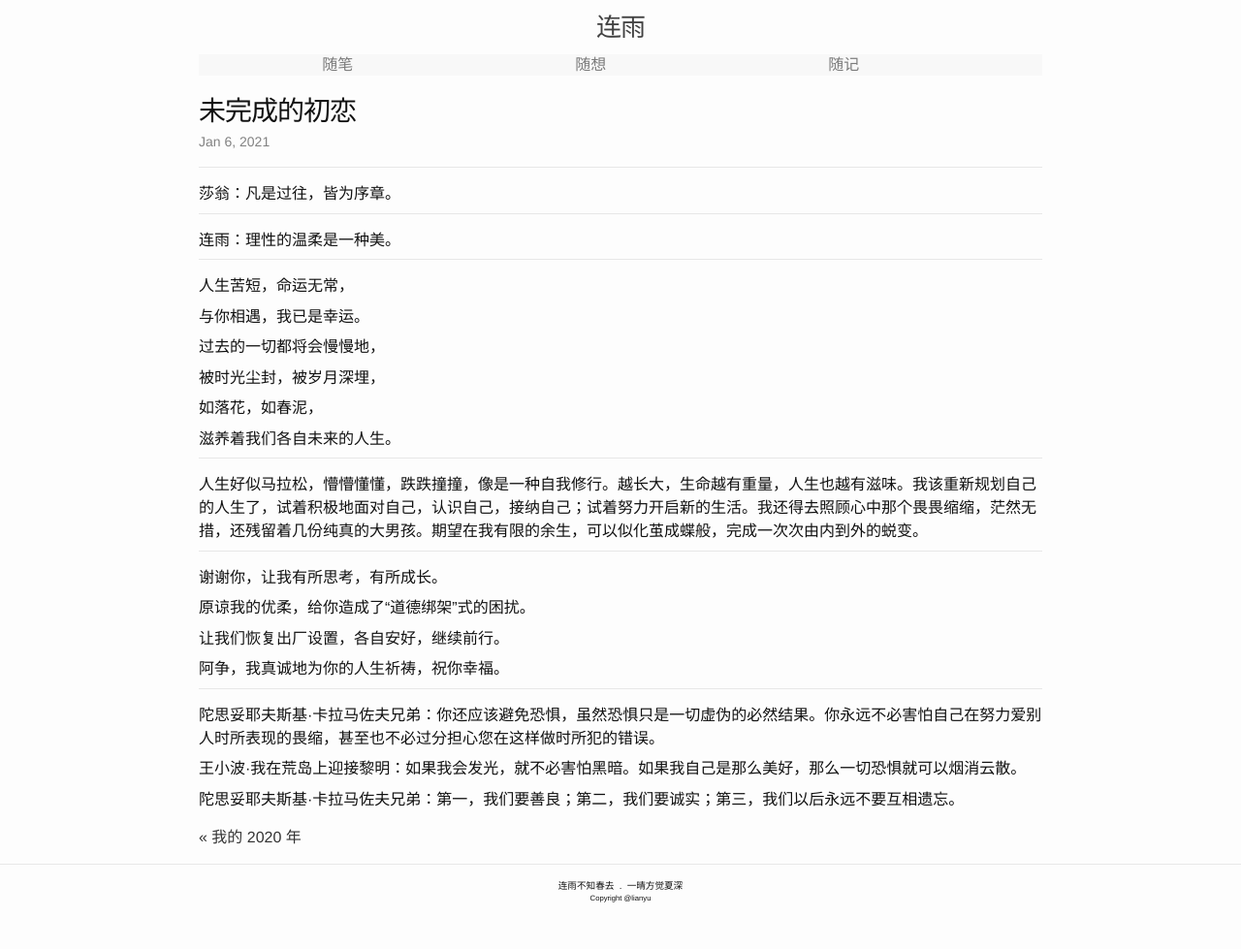
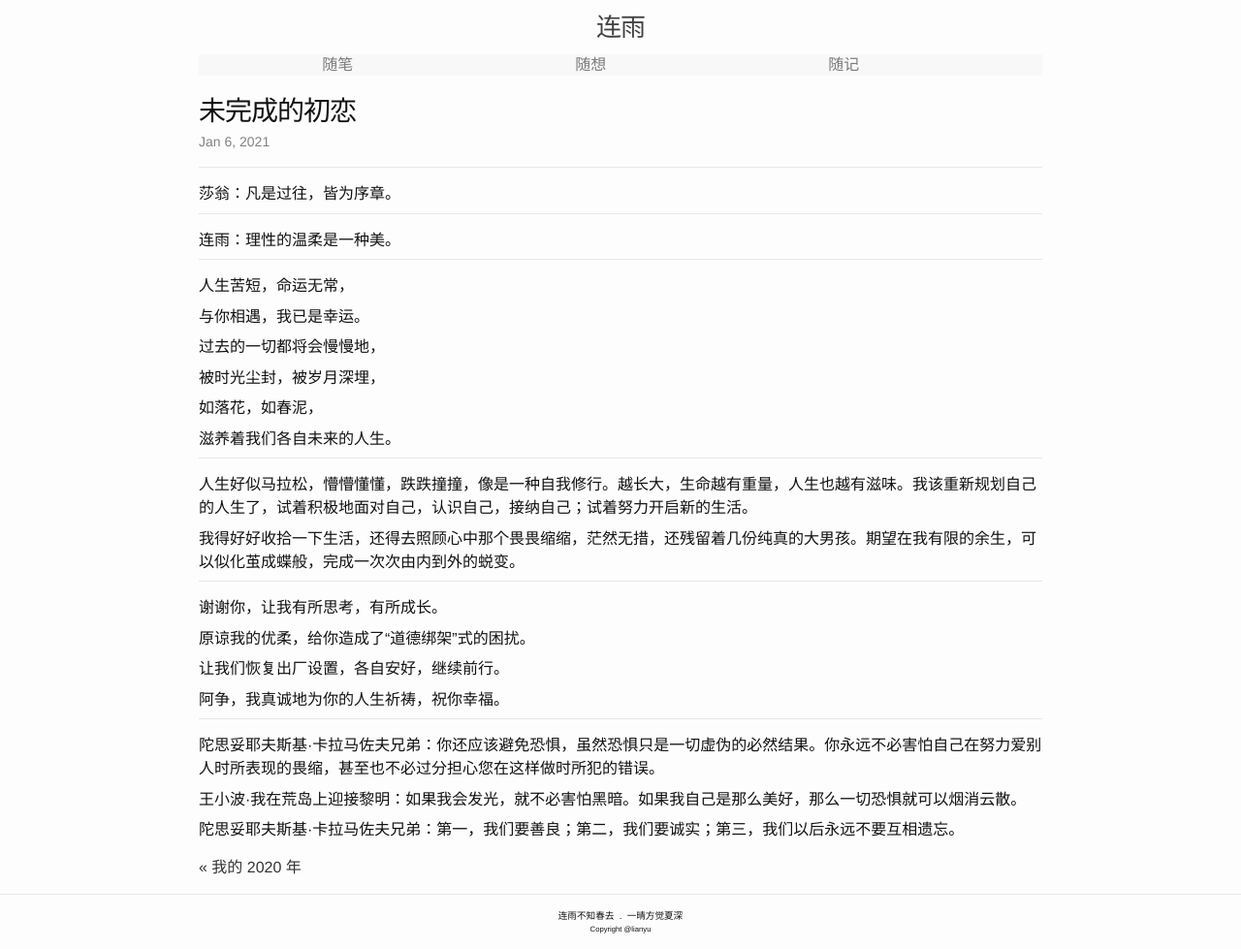
Before and after one commit to lianyu1115/lianyu, a Jekyll site: the page built from _journals/2021-01-06-未完成的初恋.md, in a window 1280 px wide. Shown: the whole page at 97% size. Built offline with Jekyll 4.4.1, drawn with Linux system fonts in a browser that asks for light colours; before the commit the page ends 948 px from its top, so only the background shows below that.

Commit message:
Update 2021-01-06-未完成的初恋.md

```diff
--- a/_journals/2021-01-06-未完成的初恋.md
+++ b/_journals/2021-01-06-未完成的初恋.md
@@ -29,7 +29,9 @@ tags: ''
 
 - - -
 
-人生好似马拉松，懵懵懂懂，跌跌撞撞，像是一种自我修行。越长大，生命越有重量，人生也越有滋味。我该重新规划自己的人生了，试着积极地面对自己，认识自己，接纳自己；试着努力开启新的生活。我还得去照顾心中那个畏畏缩缩，茫然无措，还残留着几份纯真的大男孩。期望在我有限的余生，可以似化茧成蝶般，完成一次次由内到外的蜕变。
+人生好似马拉松，懵懵懂懂，跌跌撞撞，像是一种自我修行。越长大，生命越有重量，人生也越有滋味。我该重新规划自己的人生了，试着积极地面对自己，认识自己，接纳自己；试着努力开启新的生活。
+
+我得好好收拾一下生活，还得去照顾心中那个畏畏缩缩，茫然无措，还残留着几份纯真的大男孩。期望在我有限的余生，可以似化茧成蝶般，完成一次次由内到外的蜕变。
 
 - - -
 
```
